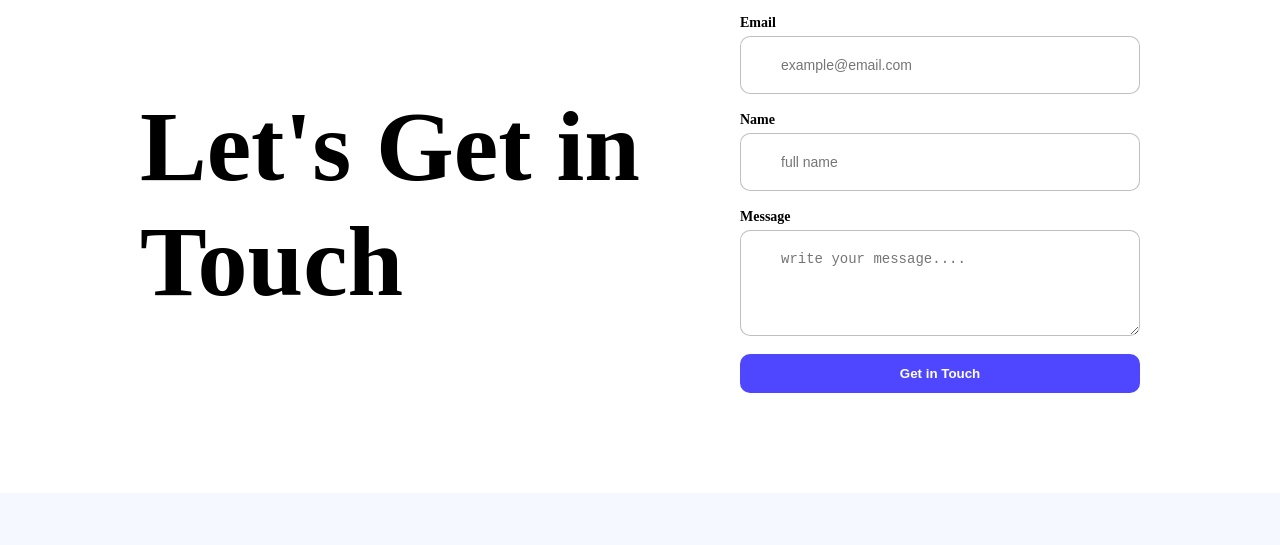
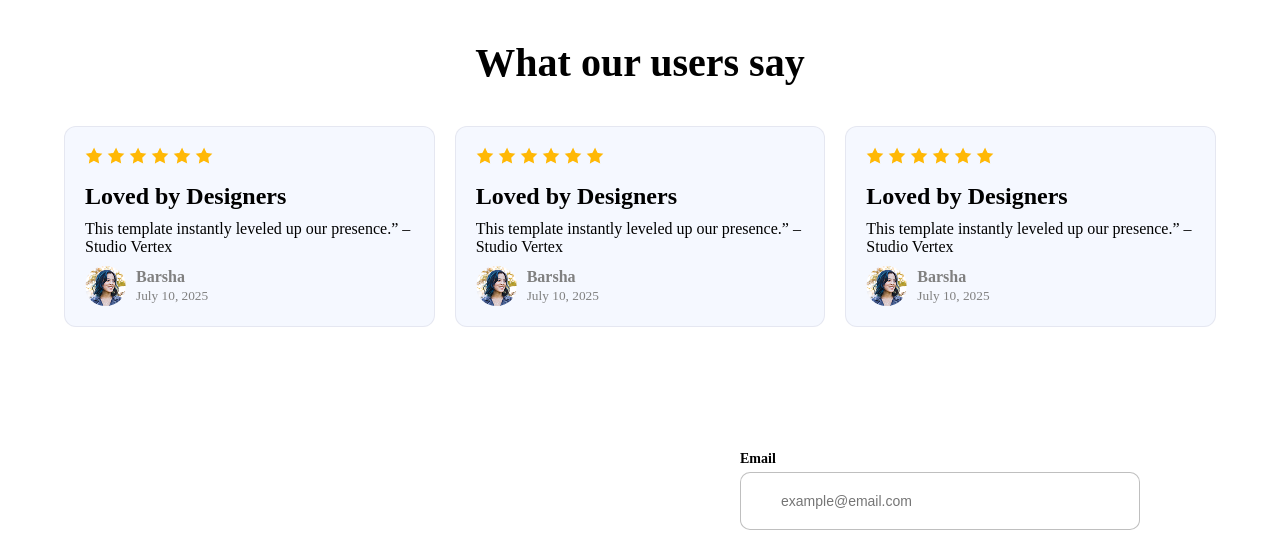
Before and after one commit to emonsimply/B12A01-LandingPad, a plain HTML site: page index.html in a window 1280 px wide. Shown: the part 1510-2055 px from the top of the page. Drawn offline with Linux system fonts and the light colour scheme.

Commit message:
Users feedback section added

```diff
--- a/index.html
+++ b/index.html
@@ -57,7 +57,70 @@
 
 
   <!-- Users’ Feedback Section -->
-  <section></section>
+  <section class="reviews-section">
+    <h1>What our users say</h1>
+    <div class="card-container">
+
+      <div class="review-card">
+        <div class="stars">
+          <img src="assets/icon-star.png" alt="star">
+          <img src="assets/icon-star.png" alt="star">
+          <img src="assets/icon-star.png" alt="star">
+          <img src="assets/icon-star.png" alt="star">
+          <img src="assets/icon-star.png" alt="star">
+          <img src="assets/icon-star.png" alt="star">
+        </div>
+        <h3>Loved by Designers</h3>
+        <p>This template instantly leveled up our presence.” – Studio Vertex</p>
+        <div class="reviewer">
+          <img src="assets/avatar.png" alt="" />
+          <div>
+            <strong>Barsha</strong><br>
+            <small>July 10, 2025</small>
+          </div>
+        </div>
+      </div>
+      <div class="review-card">
+        <div class="stars">
+          <img src="assets/icon-star.png" alt="star">
+          <img src="assets/icon-star.png" alt="star">
+          <img src="assets/icon-star.png" alt="star">
+          <img src="assets/icon-star.png" alt="star">
+          <img src="assets/icon-star.png" alt="star">
+          <img src="assets/icon-star.png" alt="star">
+        </div>
+        <h3>Loved by Designers</h3>
+        <p>This template instantly leveled up our presence.” – Studio Vertex</p>
+        <div class="reviewer">
+          <img src="assets/avatar.png" alt="" />
+          <div>
+            <strong>Barsha</strong><br>
+            <small>July 10, 2025</small>
+          </div>
+        </div>
+      </div>
+      <div class="review-card">
+        <div class="stars">
+          <img src="assets/icon-star.png" alt="star">
+          <img src="assets/icon-star.png" alt="star">
+          <img src="assets/icon-star.png" alt="star">
+          <img src="assets/icon-star.png" alt="star">
+          <img src="assets/icon-star.png" alt="star">
+          <img src="assets/icon-star.png" alt="star">
+        </div>
+        <h3>Loved by Designers</h3>
+        <p>This template instantly leveled up our presence.” – Studio Vertex</p>
+        <div class="reviewer">
+          <img src="assets/avatar.png" alt="" />
+          <div>
+            <strong>Barsha</strong><br>
+            <small>July 10, 2025</small>
+          </div>
+        </div>
+      </div>
+
+    </div>
+  </section>
 
   <!-- Let’s Get In Touch Section -->
   <section class="contact-section">
@@ -81,7 +144,8 @@
   <!-- Footer Section -->
   <footer>
     <img src="assets/logo.png" alt="">
-    <p>Ready to elevate your online presence? Contact us today to discuss your project and discover how we can bring your vision to life.</p>
+    <p>Ready to elevate your online presence? Contact us today to discuss your project and discover how we can bring
+      your vision to life.</p>
     <div>
       <a href="">Home</a>
       <a href="">About</a>
--- a/style.css
+++ b/style.css
@@ -128,6 +128,59 @@ header {
 }
 
 
+/* Users’ Feedback Section */
+.reviews-section {
+  max-width: 1200px;
+  margin: 0px auto;
+  padding: 24px;
+  text-align: center;
+}
+
+.reviews-section h1 {
+  font-size: 40px;
+  margin-bottom: 40px;
+  font-weight: bold;
+}
+
+.card-container {
+  display: flex;
+  justify-content: space-between;
+  gap: 20px;
+}
+
+.review-card {
+  background: #f5f8ff;
+  border-radius: 12px;
+  padding: 20px;
+  text-align: left;
+  border: #8987a127 1px solid;
+}
+
+.stars {
+  margin-bottom: 15px;
+}
+
+.review-card h3 {
+  font-size: 24px;
+  font-weight: bold;
+  margin-bottom: 10px;
+}
+
+.review-card p {
+  margin: 10px 0;
+}
+
+.reviewer {
+  display: flex;
+  align-items: center;
+  gap: 10px;
+  color: gray;
+}
+
+.reviewer img {
+  border-radius: 50%;
+}
+
 /* Let’s Get In Touch Section  */
 .contact-section {
   max-width: 1200px;
@@ -177,6 +230,7 @@ footer {
   flex-direction: column;
   align-items: center;
   text-align: center;
+  border-top: #8987a150 1px solid;
 }
 
 footer img {
@@ -186,7 +240,7 @@ footer img {
 footer p {
   color: #8987A1;
   margin: 20px 0;
-  max-width: 600px;
+  max-width: 450px;
 }
 
 footer a {
```
